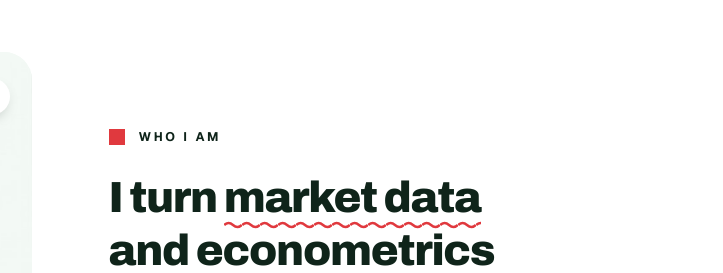
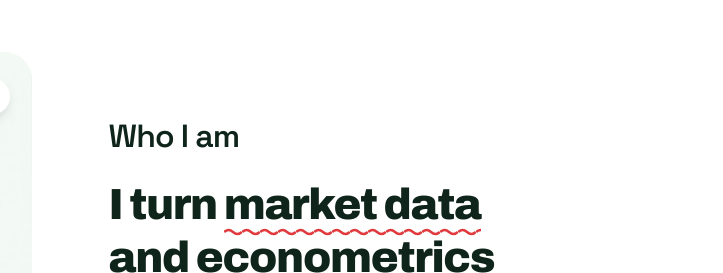
Before and after one commit to thuyhienonwork-bit/portfolio, a website: page index.html in a window 1280 px wide. Shown: the part 880-1153 px from the top of the page, 557-1280 px from the left. Drawn offline with nearby package versions, Linux system fonts and the light colour scheme; animation ran at ten frames a second.

Commit message:
Who I am: heading in the Hi, I'm Ris style, no red square
Co-Authored-By: Claude Opus 5.5 <noreply@anthropic.com>
Claude-Session: https://claude.ai/code/session_017nCyN6uaZLrAyZj6VBjctr

```diff
--- a/index.html
+++ b/index.html
@@ -186,6 +186,11 @@ button.pill{appearance:none;cursor:pointer;line-height:1}
 .ab-hello small{font-size:12.5px;color:#b9c6be}
 .eyebrow-sq{display:flex;align-items:center;gap:14px;color:var(--forest)}
 .eyebrow-sq::before{content:"";width:16px;height:16px;background:var(--bear)}
+/* "Who I am" in the same style and on-screen size as the dashboard's "Hi, I'm Ris." */
+.ab-title{font-family:"Space Grotesk",var(--body);font-weight:600;font-size:40px;letter-spacing:-.03em;line-height:1.05;color:var(--forest)}
+@media (max-width:640px){.ab-title{font-size:34px}}
+@media (min-width:1200px){.ab-title{font-size:32px}}
+@media (min-width:1440px){.ab-title{font-size:33px}}
 .ab-head{font-family:var(--display);font-weight:850;font-stretch:92%;font-size:clamp(30px,3.4vw,48px);line-height:1.22;letter-spacing:-.03em;color:var(--forest);margin:24px 0 26px;}
 .chip{display:inline-block;padding:.04em .3em .1em;line-height:1.05;border:3px solid var(--forest);border-radius:10px;position:relative}
 .chip.r{background:var(--bear);color:#fff;transform:rotate(.6deg)}
@@ -840,7 +845,7 @@ a.fd-tile:hover,a.fd-tile:focus-visible{border-color:var(--accent-dark-border);b
       <figcaption class="ab-hello"><span class="ab-wave" aria-hidden="true">👋</span><span class="ab-who"><b>Hi, I'm Ris Nguyen</b><small>Finance Student</small></span></figcaption>
     </figure>
     <div class="ab-text">
-      <div class="kicker eyebrow-sq" id="about-title">Who I am</div>
+      <div class="ab-title" id="about-title">Who I am</div>
       <h2 class="ab-head">I turn <span class="squig">market data</span> and <span class="squig">econometrics</span> into research for <span class="chip r">M&amp;A and consulting.</span></h2>
       <p class="ab-lede">My aim is to make finance clear enough to act on, for a client in a deal room and for a first-time investor on their phone.</p>
       <div class="ab-btns">
```
